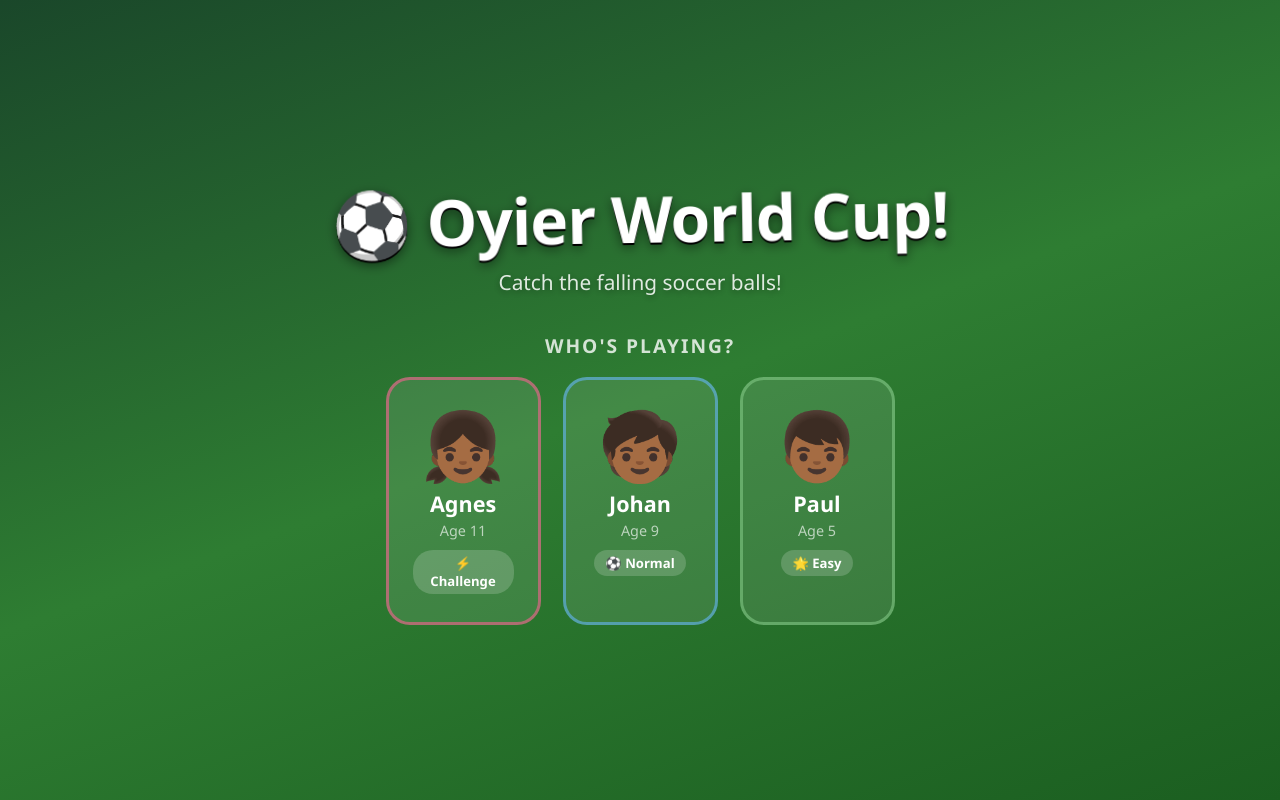
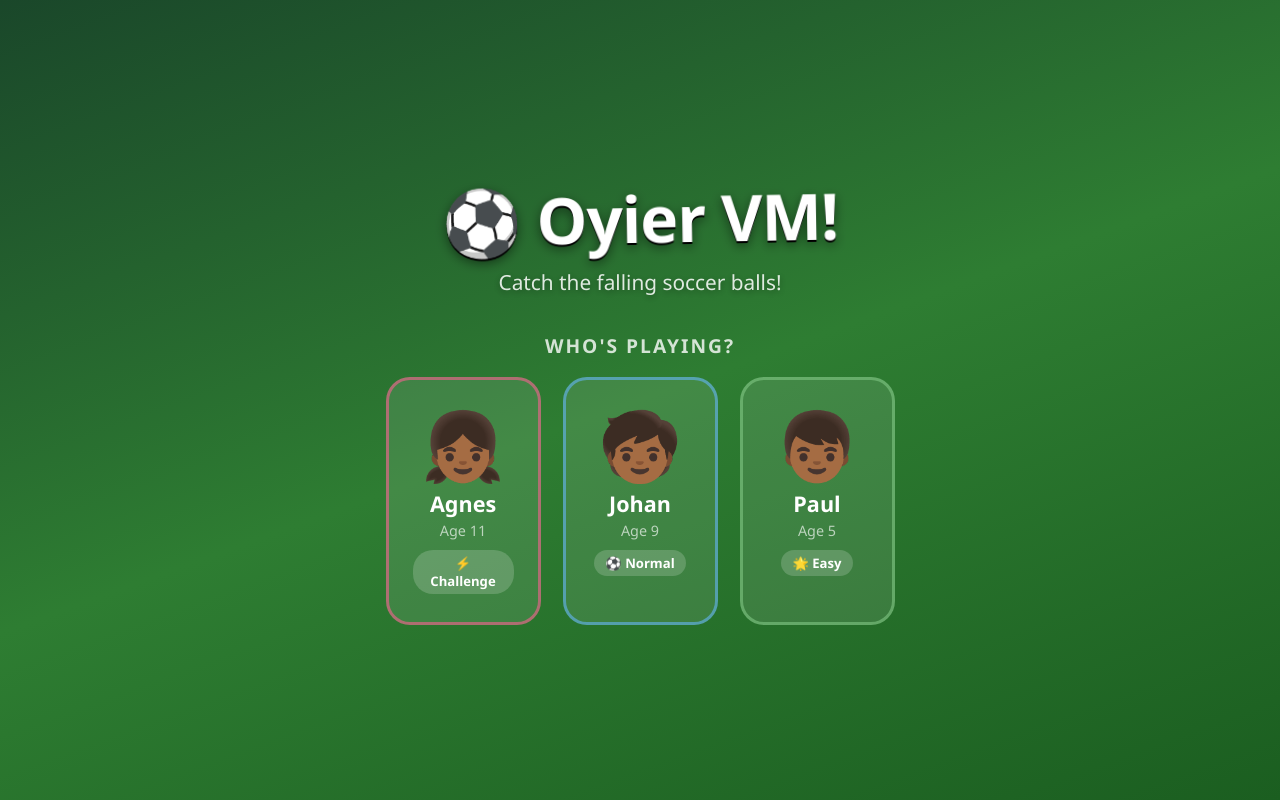
Before and after one commit to boydoyier/kids-soccer-game, a plain HTML site: page index.html in a window 1280 px wide. Drawn offline with Linux system fonts and the light colour scheme.

Commit message:
name change

```diff
--- a/index.html
+++ b/index.html
@@ -160,7 +160,7 @@
 
 <!-- ═══ START SCREEN ═══ -->
 <div id="start-screen">
-  <div class="game-title">⚽ Oyier World Cup!</div>
+  <div class="game-title">⚽ Oyier VM!</div>
   <div class="game-subtitle">Catch the falling soccer balls!</div>
   <div class="choose-label">Who's playing?</div>
   <div class="char-grid" id="char-grid">
```
